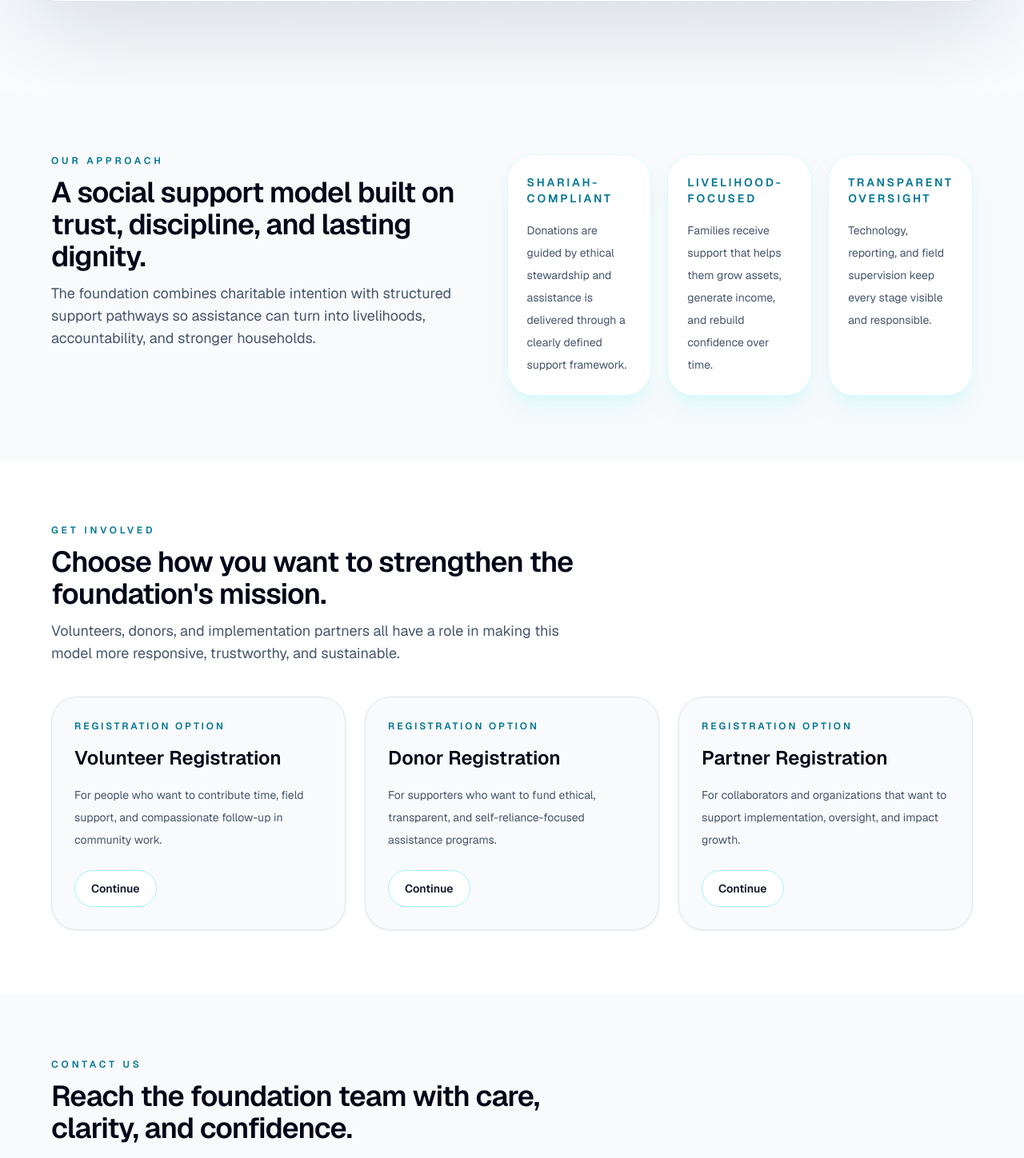
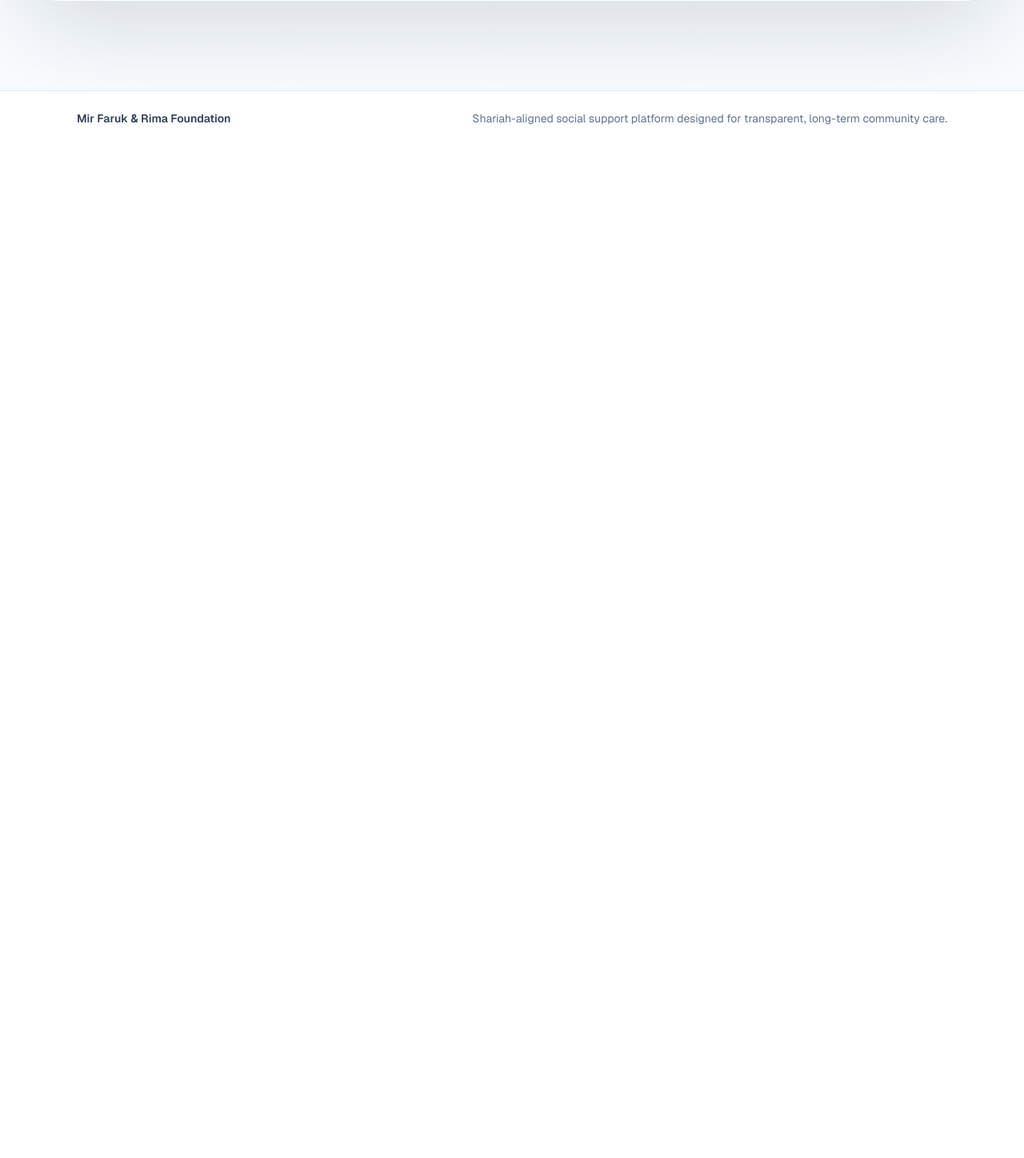
Before and after one commit to jishanahammed/Mir_Faruk_-_-Rima_Foundation, a Next.js app: page / in a window 1280 px wide. Shown: the part 1197-2645 px from the top of the page at 80% size. After the commit the page ends 1379 px from the top, so only its background shows below. Built offline with nearby package versions, Linux system fonts and the light colour scheme.

Commit message:
Update project without large archive

```diff
--- a/package.json
+++ b/package.json
@@ -3,7 +3,7 @@
   "version": "0.1.0",
   "private": true,
   "scripts": {
-    "dev": "next dev",
+    "dev": "next dev --webpack",
     "build": "next build",
     "start": "next start"
   },
--- a/src/components/home/home-page.js
+++ b/src/components/home/home-page.js
@@ -7,9 +7,9 @@ export function HomePage() {
   return (
     <>
       <Hero />
-      <AboutSection />
+      {/* <AboutSection />
       <RegistrationSection />
-      <ContactSection />
+      <ContactSection /> */}
     </>
   );
 }
```
Also changed, not shown: 1 other file (tests, documents, lock files or other folders).
